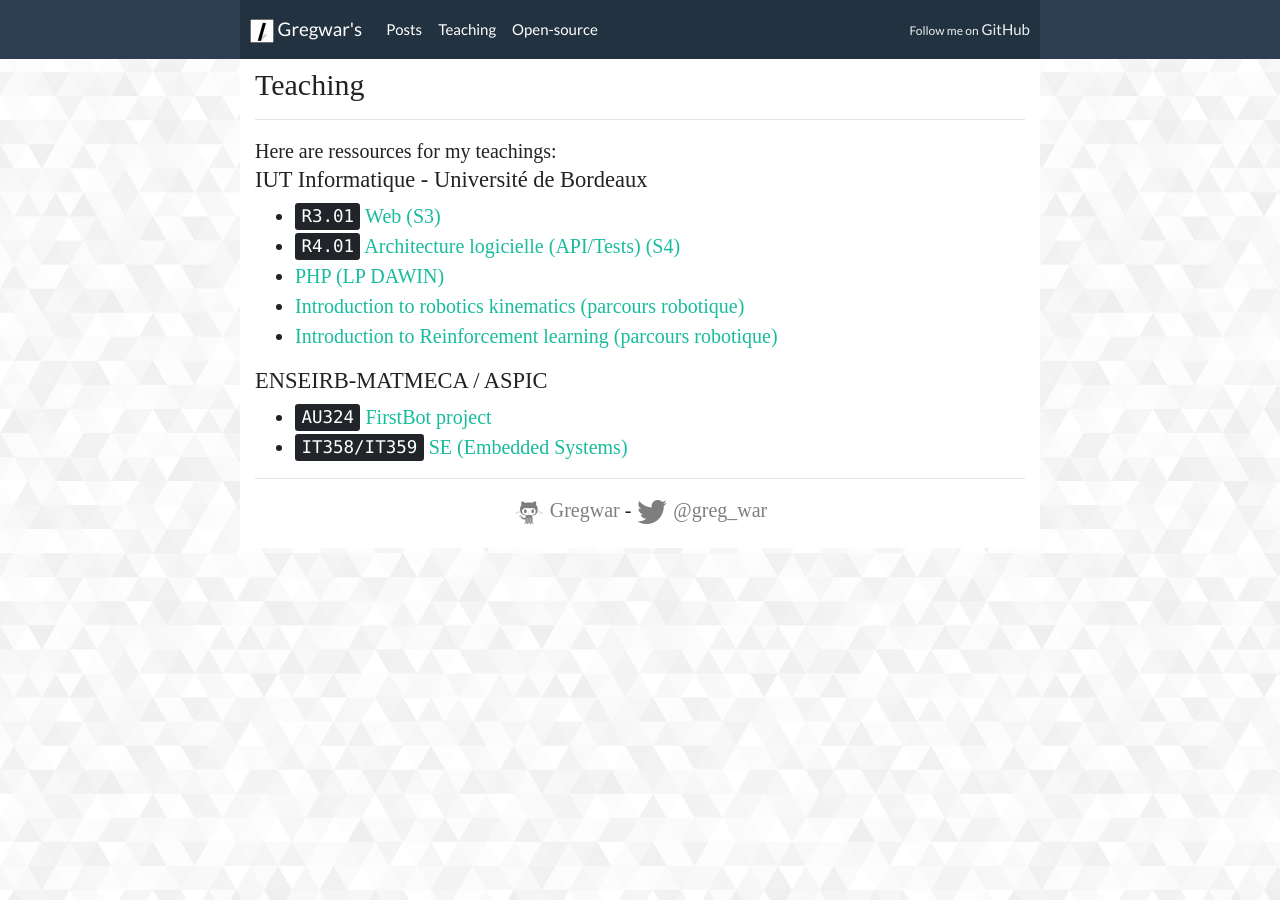
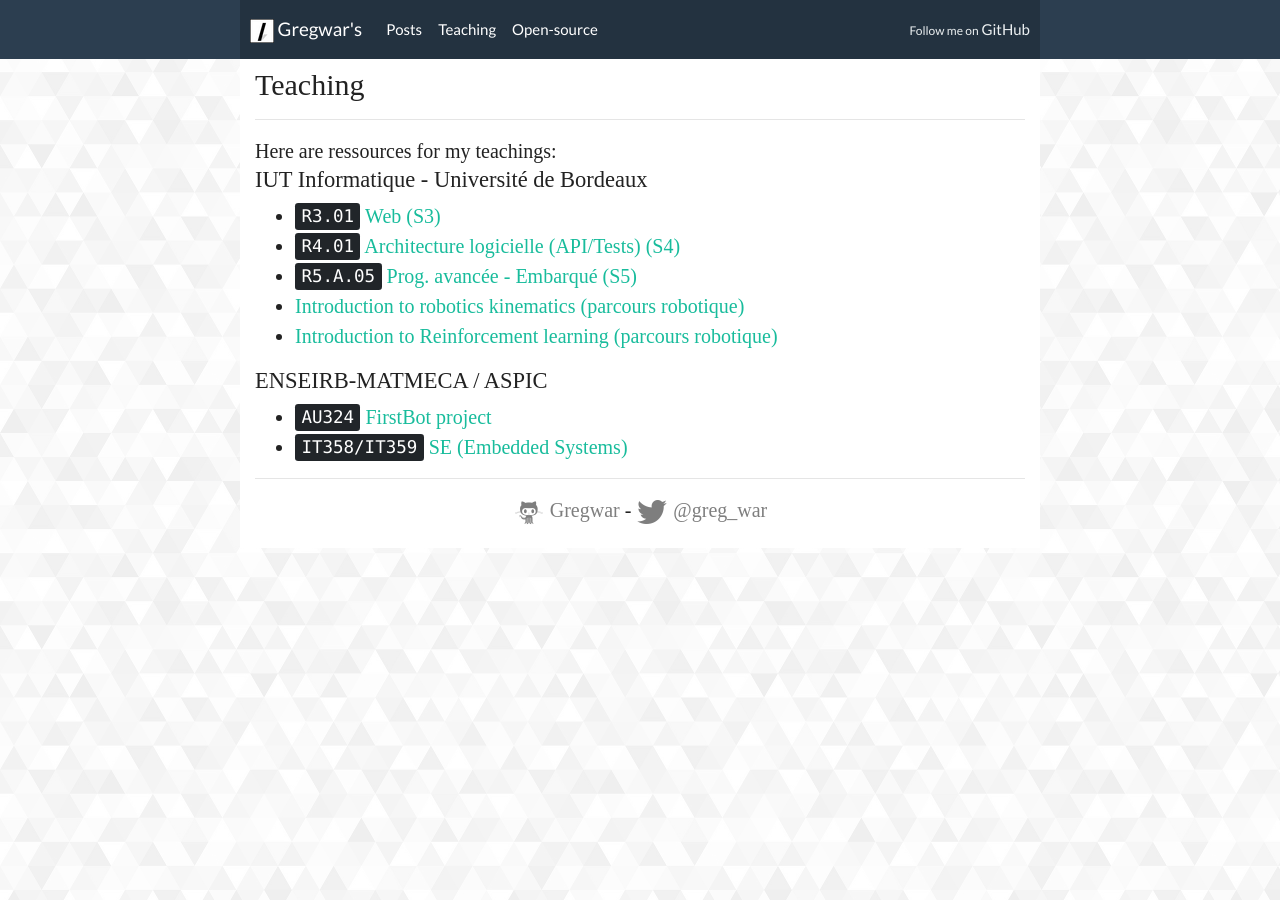
Before and after one commit to Gregwar/gregwar.github.io, a Jekyll site: the page built from teaching.html, in a window 1280 px wide. Built offline with Jekyll 4.4.1, drawn with Linux system fonts in a browser that asks for light colours; some web fonts are replaced.

Commit message:
Teaching update

```diff
--- a/teaching.html
+++ b/teaching.html
@@ -25,9 +25,9 @@ Here are ressources for my teachings:
         </a>
     </li>
     <li>
-        <a href="https://gregwar.com/php">
-            PHP (LP DAWIN)
-        </a>
+      <a href="https://gregwar.com/embedded_system">
+          <kbd>R5.A.05</kbd> Prog. avancée - Embarqué (S5)
+      </a>
     </li>
     <li>
         <a href="https://rhoban.github.io/reperes/">
@@ -52,7 +52,7 @@ Here are ressources for my teachings:
         </a>
     </li>
     <li>
-        <a href="https://gregwar.com/se">
+        <a href="https://gregwar.com/embedded_system">
             <kbd>IT358/IT359</kbd> SE (Embedded Systems)
         </a>
     </li>
```
